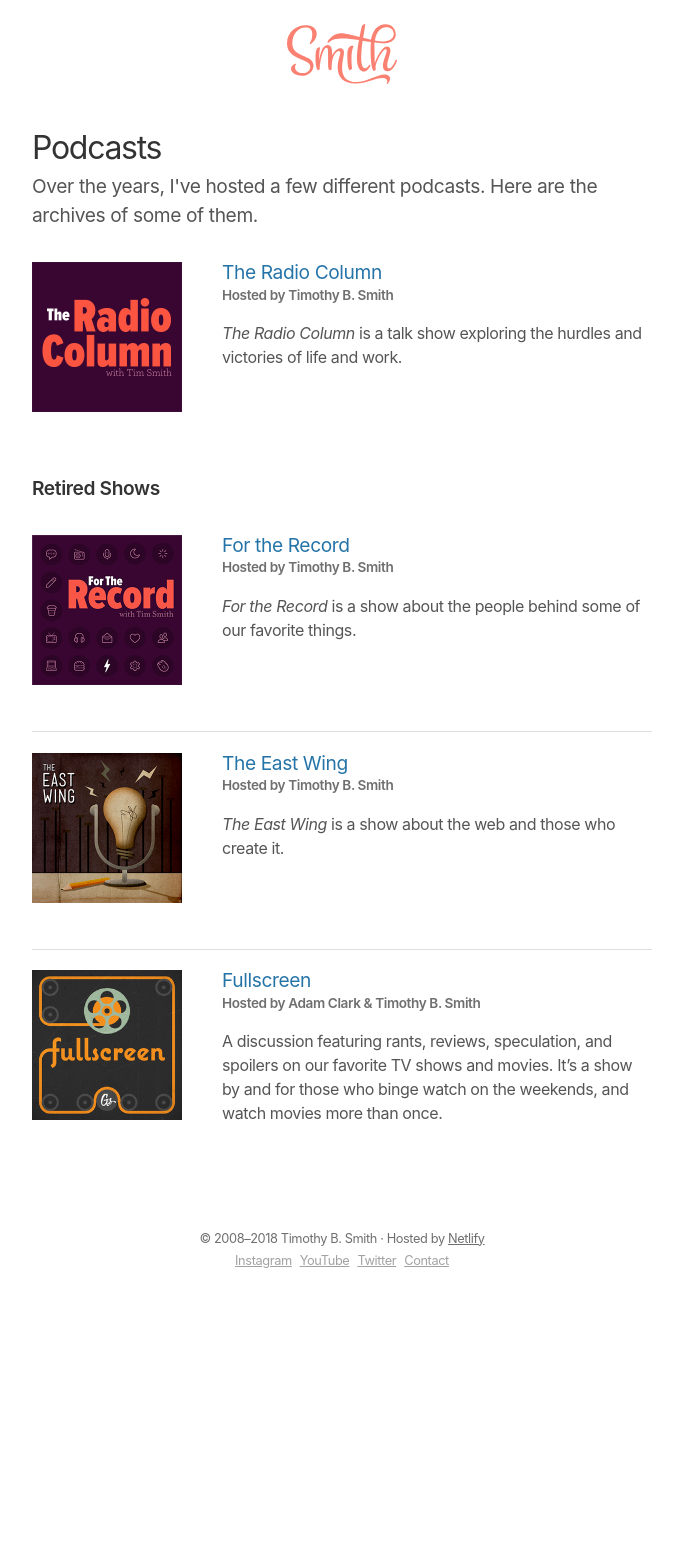
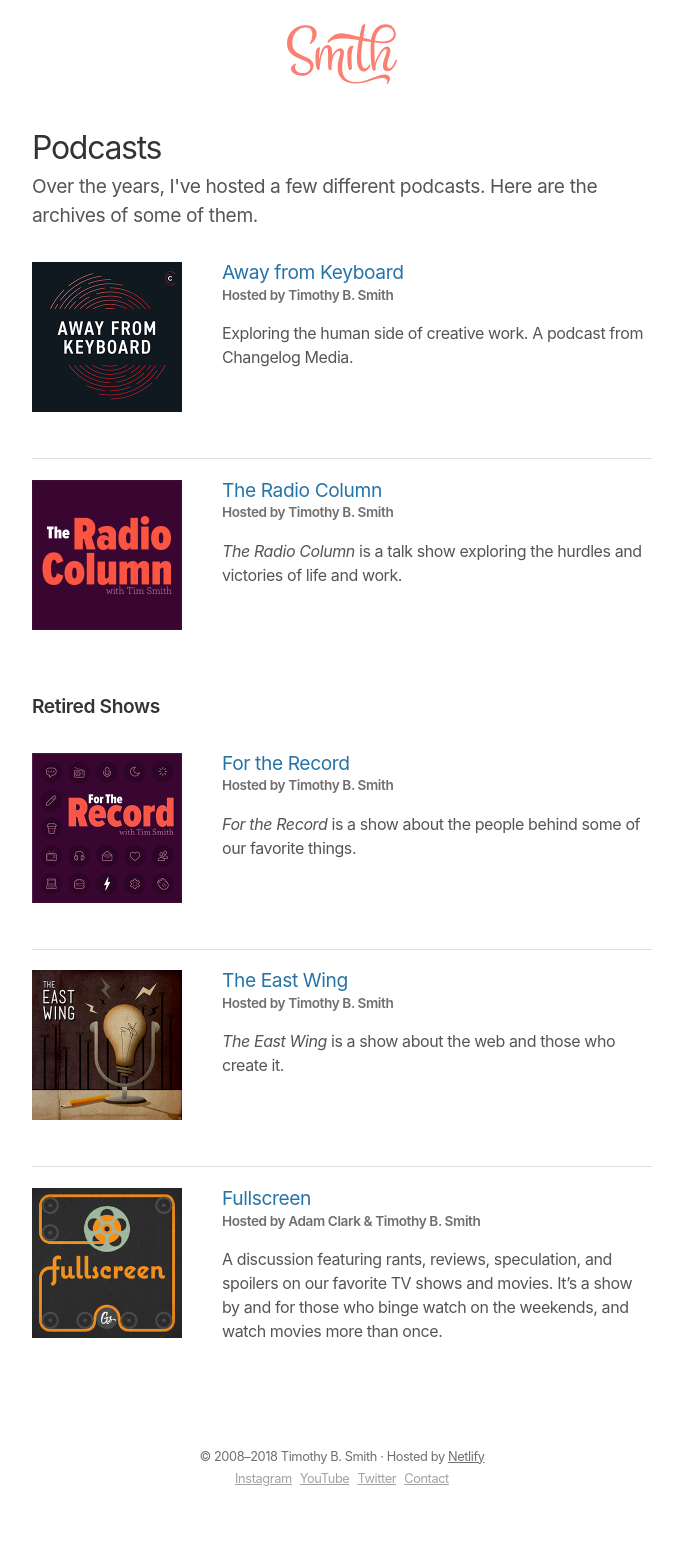
Before and after one commit to xavibenjamin/ttimsmith.com, a Jekyll site: the page built from podcasts.html, in a window 1280 px wide. Shown: the whole page, without its empty margins (298-972 px from the left). Built offline with Jekyll 4.4.1, drawn with Linux system fonts in a browser that asks for light colours; some web fonts are replaced; before the commit the page ends 1327 px from its top, so only the background shows below that.

```diff
--- a/_config.yml
+++ b/_config.yml
@@ -51,6 +51,9 @@ collections:
   fullscreen:
     output: true
     permalink: /podcasts/fullscreen/:title/
+  afk:
+    output: true
+    permalink: /podcasts/afk/:title/
 
 # Defaults
 defaults:
@@ -102,3 +105,9 @@ defaults:
       type: "fullscreen"
     values:
       layout: "episode"
+  -
+    scope:
+      path: ""
+      type: "afk"
+    values:
+      layout: "episode"
--- a/_data/shows.yml
+++ b/_data/shows.yml
@@ -1,3 +1,10 @@
+afk:
+  name: Away from Keyboard
+  description: "Exploring the human side of creative work. A podcast from Changelog Media."
+  slug: afk
+  host: Timothy B. Smith
+  overcast: https://overcast.fm/p907167-7FzxLe
+  pocketcast: https://pca.st/8KZ6
 ftr:
   name: For the Record
   description: "*For the Record* is a show about the people behind some of our favorite things."
--- /dev/null
+++ b/podcasts/afk/index.md
@@ -0,0 +1,8 @@
+---
+title: Away from Keyboard, a podcast from Changelog Media and Tim Smith
+layout: podcast-index
+show: afk
+pagination:
+  enabled: true
+  collection: afk
+---
```
Also changed, not shown: _afk/2018-07-10-welcome-to-afk.md (added, +16 -0 lines), _afk/2018-07-11-jason-snell-is-his-own-hr-person.md (added, +17 -0 lines), index.md (+1 -1 lines), uploads/shows/afk/thumb.png (added).
